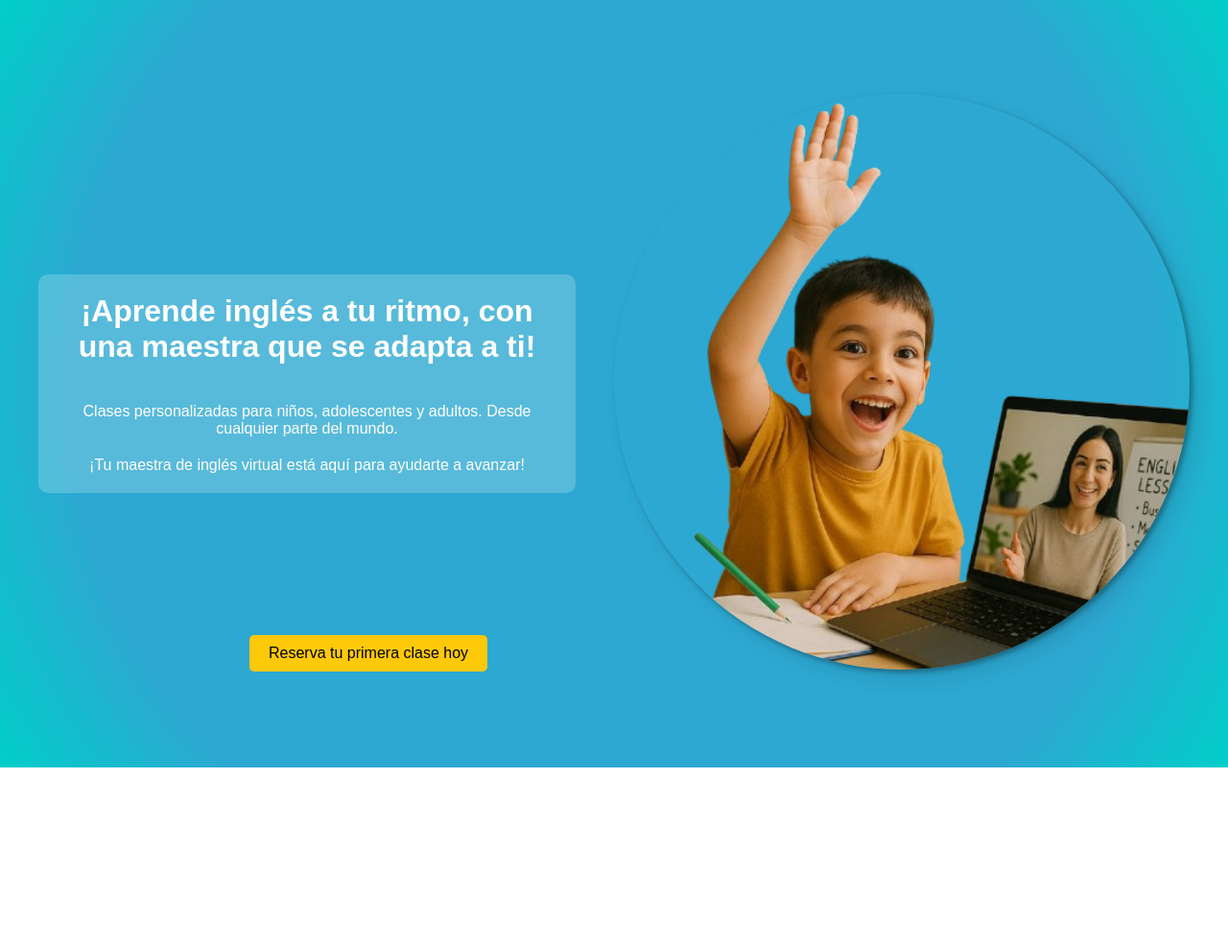
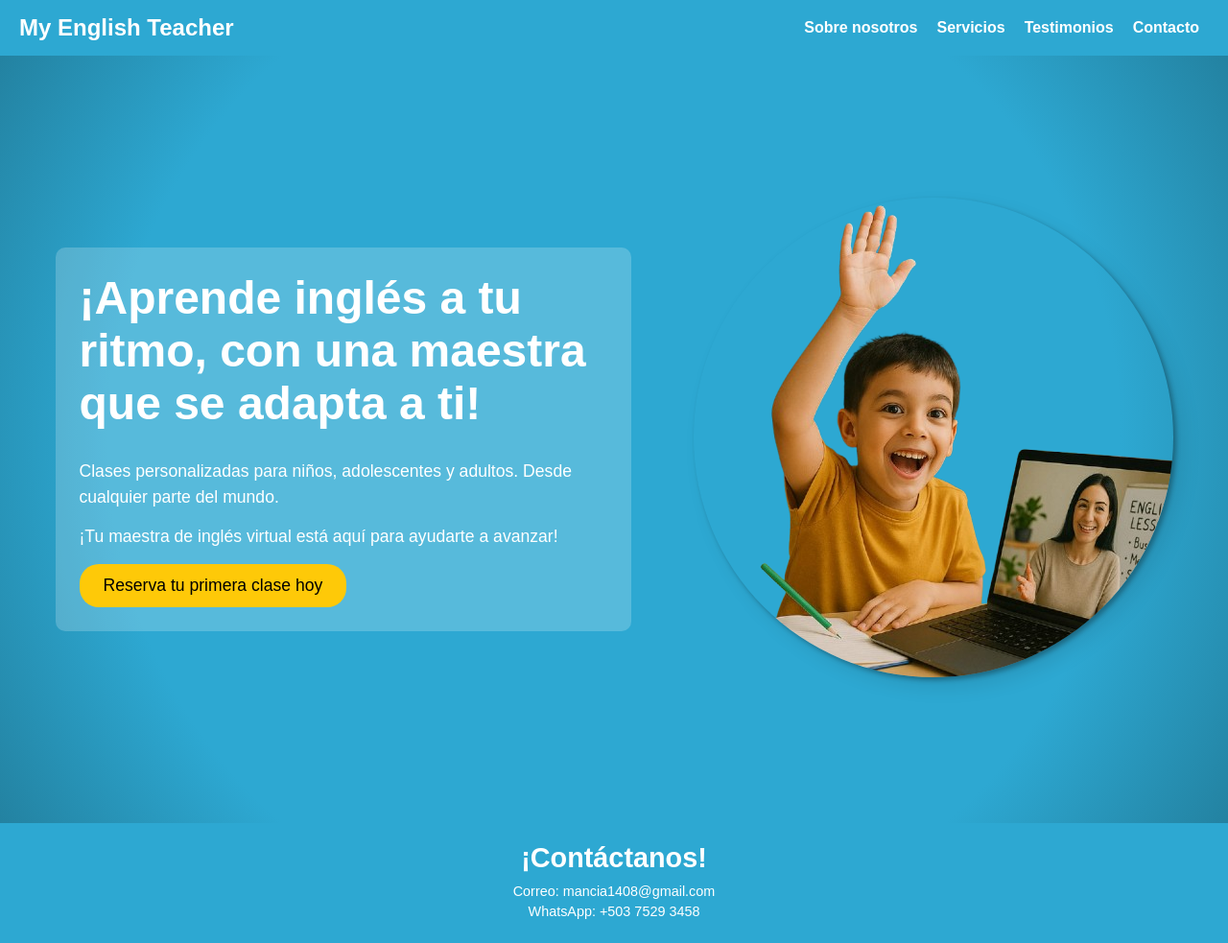
Before and after one commit to Emiliocho/My-english-teacher, a plain HTML site: page index.html in a window 1280 px wide. Shown: the whole page at 96% size. Before the commit the page ends 800 px from the top, so only its background shows below. Drawn offline with Linux system fonts and the light colour scheme.

Commit message:
new css file

```diff
--- a/index.html
+++ b/index.html
@@ -4,148 +4,40 @@
     <meta charset="UTF-8">
     <meta name="viewport" content="width=device-width, initial-scale=1.0">
     <title>My English Teacher</title>
-    <style>
-        * {
-            margin: 0;
-            padding: 0;
-            box-sizing: border-box;
-        }
-
-        body {
-            font-family: Arial, sans-serif;
-        }
-
-        section {
-            display: flex;
-            width: 100%;
-            min-height: 100vh;
-            align-items: center;
-            justify-content: center;
-            padding: 20px;
-        }
-
-        #hero {
-            background-image: radial-gradient(circle at 50% 50%, #2DA8D2 75%, #00cec9);
-            display: flex;
-            align-items: center;
-            justify-content: center;
-            text-align: center;
-            gap: 40px;
-            padding: 40px;
-            width: 100%;
-            min-height: 100vh;
-        }
-
-        #hero-content {
-            display: flex;
-            flex-direction: column;
-            color: white;
-            min-width: 300px;
-            width: 800px;
-            padding: 20px;
-            border-radius: 10px;
-            background: rgba(255, 255, 255, 0.2);
-            gap: 20px;
-
-            h1 {
-                font-size: 2rem;
-                margin-bottom: 20px;
-            }
-
-            p {
-                font-size: 1rem;
-            }
-        }
-        #hero-btn {
-            display: flex;
-            justify-content: center;
-        }
-
-        #hero-btn {
-            display: block;
-            position: absolute;
-            bottom: 100px;
-            left: 260px;
-
-            button {
-                background-color: #FEC908;
-                color: black;
-                border: none;
-                padding: 10px 20px;
-                border-radius: 5px;
-                font-size: 1rem;
-                cursor: pointer;
-            }
-            &:hover {
-                button {
-                    background-color: black;
-                    color: white;
-                }
-            }
-        }
-        #hero-img img {
-            width: 600px;
-            height: auto;
-            object-fit: cover;
-            border-radius: 50%;
-            box-shadow: 3px 3px 5px rgba(0, 0, 0, 0.3),
-                10px 10px 20px rgba(0, 0, 0, 0.1);
-        }
-
-        @media  (max-width: 1200px) {
-            #hero {
-                display: flex;
-                flex-direction: column;
-            }
-
-            #hero-content {
-                min-width: 100%;
-                width: 100%;
-                padding: 20px;
-                border-radius: 10px;
-                background: rgba(255, 255, 255, 0.2);
-                gap: 40px;
-                margin-top: 20px;
-                text-align: center;
-
-                h1 {
-                    font-size: 1.5rem;
-                }
-
-                p {
-                    font-size: 0.8rem;
-                }
-            }
-
-            #hero-img img {
-                width: 100%;
-                height: auto;
-                object-fit: contain;
-                border-radius: 50%;
-            }
-
-            #hero-btn {
-                position: inherit;
-                bottom: 0;
-            }
-        }
-    </style>
+    <link rel="stylesheet" href="style.css">
 </head>
 <body>
+    <header>
+        <div class="logo">My English Teacher</div>
+        <nav>
+            <ul>
+                <li><a href="#about">Sobre nosotros</a></li>
+                <li><a href="#services">Servicios</a></li>
+                <li><a href="#testimonials">Testimonios</a></li>
+                <li><a href="#contact">Contacto</a></li>
+            </ul>
+        </nav>
+    </header>
+
     <main>
         <section id="hero">
             <div id="hero-content">
                 <h1>¡Aprende inglés a tu ritmo, con una maestra que se adapta a ti!</h1>
                 <p>Clases personalizadas para niños, adolescentes y adultos. Desde cualquier parte del mundo.</p>
                 <p>¡Tu maestra de inglés virtual está aquí para ayudarte a avanzar!</p>
-            </div>
-            <div id="hero-btn">
-                <button>Reserva tu primera clase hoy</button>
+                <div id="hero-btn">
+                    <button>Reserva tu primera clase hoy</button>
+                </div>
             </div>
             <div id="hero-img">
                 <img src="./assets/hero image.png" alt="Imagen principal">
             </div>
         </section>
     </main>
+    <footer id="contact">
+        <h2>¡Contáctanos!</h2>
+        <p>Correo: mancia1408@gmail.com</p>
+        <p>WhatsApp: +503 7529 3458</p>
+    </footer>
 </body>
 </html>
--- /dev/null
+++ b/style.css
@@ -0,0 +1,178 @@
+/* General Reset and Box Sizing */
+        * {
+            margin: 0;
+            padding: 0;
+            box-sizing: border-box;
+        }
+
+        body {
+            font-family: Arial, sans-serif;
+            /* Prevent horizontal scroll issues, especially with fixed/absolute elements */
+            overflow-x: hidden;
+        }
+
+        /* Header Styling */
+        header {
+            display: flex;
+            /* Use space-between for logo on one side and nav on the other */
+            justify-content: space-between;
+            align-items: center; /* Vertically align items */
+            background-color: #2DA8D2;
+            padding: 15px 20px; /* Adjust padding for better look on smaller screens */
+            flex-wrap: wrap; /* Allow items to wrap if screen is too small */
+        }
+
+        .logo {
+            color: white;
+            font-weight: bold;
+            font-size: 1.5rem; /* Make logo more prominent */
+        }
+
+        nav ul {
+            list-style: none;
+            padding: 0;
+            display: flex; /* Use flexbox for horizontal navigation */
+            flex-wrap: wrap; /* Allow nav items to wrap */
+            justify-content: center; /* Center nav items when wrapped */
+        }
+
+        nav ul li {
+            margin: 0 10px; /* Reduce margin slightly for smaller screens */
+        }
+
+        nav ul li a {
+            color: white;
+            text-decoration: none;
+            font-weight: bold;
+            padding: 5px 0; /* Add padding for clickable area */
+            display: block; /* Make the whole padding area clickable */
+        }
+
+        /* Hero Section Styling */
+        #hero {
+            display: flex; /* Use flexbox for more flexible layout */
+            flex-direction: column; /* Default to column for mobile-first approach */
+            background-image: radial-gradient(circle at 50% 50%, #2DA8D2 70%, #2382a1);
+            text-align: center;
+            padding: 40px 20px; /* Consistent padding */
+            min-height: 100vh; /* Ensure it takes full viewport height */
+            justify-content: center; /* Center content vertically */
+            align-items: center; /* Center content horizontally */
+            gap: 30px; /* Space between flex items */
+        }
+
+        #hero-content {
+            display: flex;
+            flex-direction: column;
+            color: white;
+            /* Use max-width to control content width, allow flex-grow */
+            max-width: 700px;
+            width: 100%; /* Take full width within max-width */
+            padding: 25px; /* Slightly more padding */
+            border-radius: 10px;
+            background: rgba(255, 255, 255, 0.2);
+            gap: 15px; /* Space between content elements */
+        }
+
+        #hero-content h1 {
+            font-size: clamp(1.8rem, 4vw + 1rem, 2.8rem); /* Responsive font size */
+            margin-bottom: 15px;
+        }
+
+        #hero-content p {
+            font-size: clamp(0.9rem, 1.5vw + 0.5rem, 1.2rem); /* Responsive font size */
+            line-height: 1.5;
+        }
+
+        #hero-btn {
+            /* Position handling will be done by flexbox on #hero */
+            /* Remove absolute positioning styles from here */
+        }
+
+        #hero-btn button {
+            background-color: #FEC908;
+            color: black;
+            border: none;
+            padding: 12px 25px; /* More generous padding for button */
+            border-radius: 20px;
+            font-size: 1.1rem; /* Slightly larger font for button */
+            cursor: pointer;
+            transition: background-color 0.3s ease, color 0.3s ease; /* Smooth transition */
+        }
+
+        #hero-btn button:hover {
+            background-color: black;
+            color: white;
+        }
+
+        #hero-img img {
+            /* Use max-width for responsive images */
+            max-width: 350px; /* Set a max-width for the image */
+            width: 80%; /* Allow image to shrink on smaller screens */
+            height: auto;
+            object-fit: cover;
+            border-radius: 50%;
+            box-shadow: 3px 3px 5px rgba(0, 0, 0, 0.3),
+                        10px 10px 20px rgba(0, 0, 0, 0.1);
+        }
+
+        /* Footer Styling */
+        footer {
+            display: flex;
+            flex-direction: column;
+            align-items: center;
+            justify-content: center;
+            background-color: #2DA8D2;
+            color: white; /* Added for better visibility */
+            padding: 20px;
+            text-align: center;
+        }
+
+        footer h2 {
+            margin-bottom: 10px;
+            font-size: 1.8rem;
+        }
+
+        footer p {
+            margin-bottom: 5px;
+            font-size: 0.9rem;
+        }
+
+        /* Media Queries for Larger Screens */
+        @media (min-width: 768px) {
+            #hero {
+                flex-direction: row; /* Change to row direction on larger screens */
+                text-align: left; /* Align text left on wider screens */
+                padding: 40px; /* More padding for desktop */
+                justify-content: space-around; /* Distribute space between items */
+            }
+
+            #hero-content {
+                /* Reset grid specific properties */
+                max-width: 500px; /* Adjust max-width for better balance */
+                text-align: left;
+            }
+
+            #hero-content h1 {
+                font-size: 3rem; /* Larger font for desktop */
+            }
+
+            #hero-content p {
+                font-size: 1.1rem; /* Larger font for desktop */
+            }
+
+            #hero-img img {
+                max-width: 450px; /* Larger image on desktop */
+                width: 100%; /* Ensure it respects max-width */
+            }
+        }
+
+        @media (min-width: 1024px) {
+            #hero-content {
+                max-width: 600px; /* Even wider content area */
+            }
+
+            #hero-img img {
+                max-width: 500px; /* Even larger image */
+            }
+        }
```
